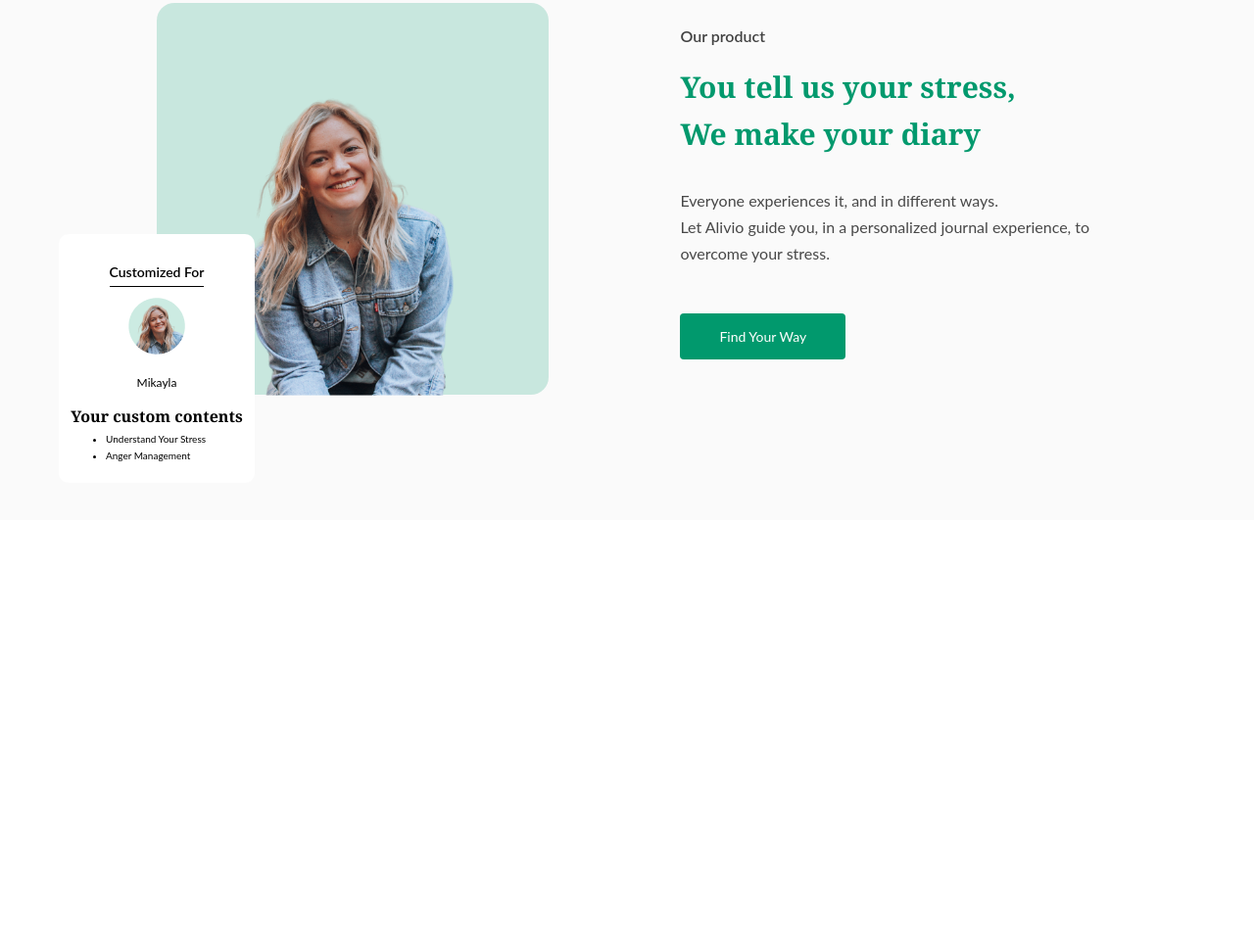
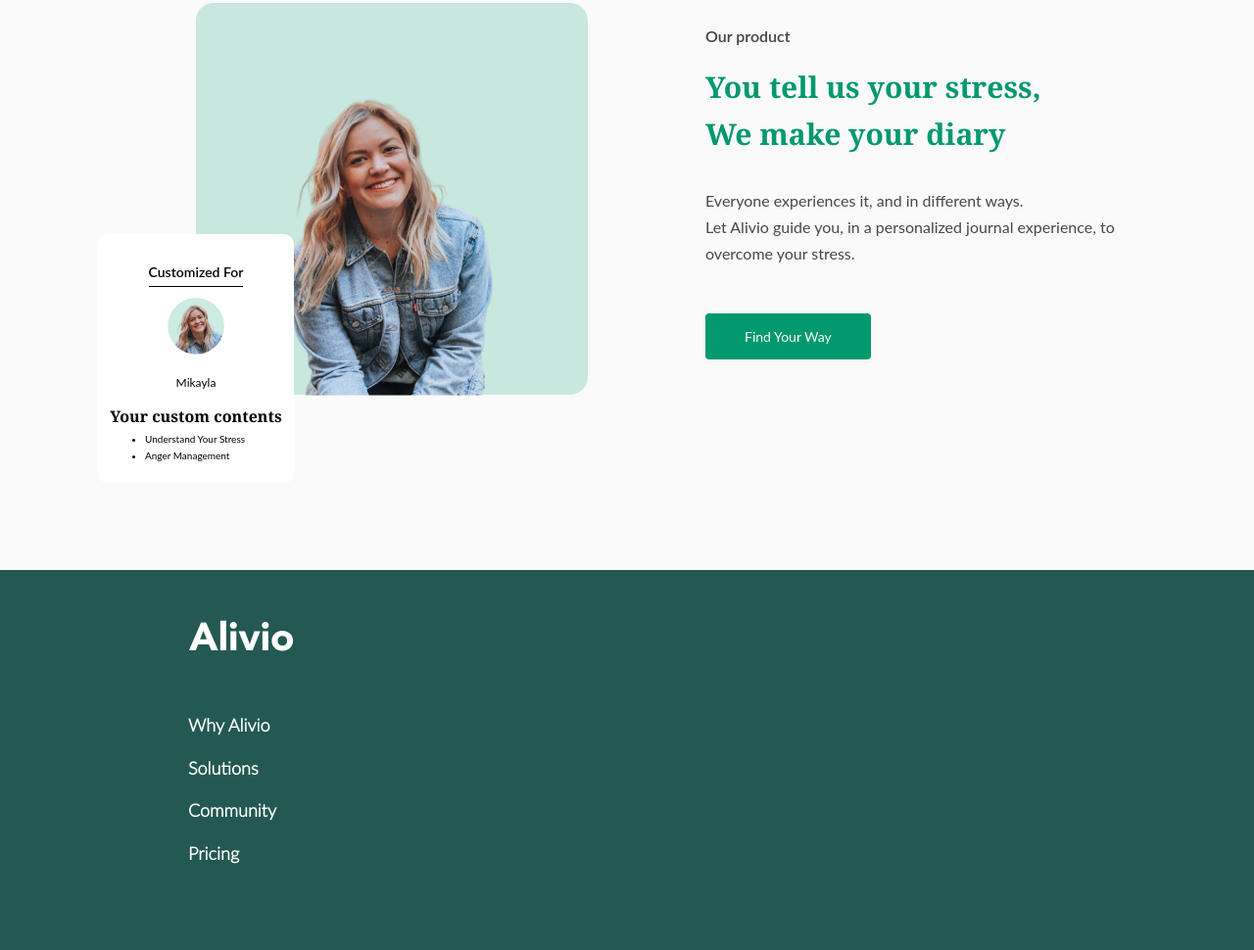
Before and after one commit to Ramramramzes/my_portfolio, a plain HTML site: page Alivio/ index.html in a window 1280 px wide. Shown: the part 2633-3603 px from the top of the page at 98% size. Before the commit the page ends 3164 px from the top, so only its background shows below. Drawn offline with Linux system fonts and the light colour scheme; a web font is replaced by a local one.

Commit message:
Закончил Alivio

```diff
--- a/Alivio/ index.html
+++ b/Alivio/ index.html
@@ -120,5 +120,28 @@
             </div>
         </div>
     </div>
+    <div class="container">
+        <div class="footer">
+            <div class="footer-logo">
+                <a href="#" class="footer-logo__link">
+                    <img src="./img/Logo_white.png" alt="logo" class="footer-logo__img">
+                </a>
+            </div>
+            <ul class="footer-list">
+                <li class="footer-list__item">
+                    <a href="#" class="footer-list__item-link">Why Alivio</a>
+                </li>
+                <li class="footer-list__item">
+                    <a href="#" class="footer-list__item-link">Solutions</a>
+                </li>
+                <li class="footer-list__item">
+                    <a href="#" class="footer-list__item-link">Community</a>
+                </li>
+                <li class="footer-list__item">
+                    <a href="#" class="footer-list__item-link">Pricing</a>
+                </li>
+            </ul>
+        </div>
+    </div>
 </body>
 </html>
--- a/Alivio/style.css
+++ b/Alivio/style.css
@@ -638,14 +638,14 @@ a {
 
     .product-left {
         padding-top: 10%;
-        padding-bottom: 10%;
+        padding-bottom: 14%;
 
     }
 
     .product-left-card {
         width: 400px;
         height: 400px;
-        margin-left: 40%;
+        margin-left: 50%;
         background-color: rgba(1, 153, 109, 0.2);
         position: relative;
         border-radius: 18px;
@@ -721,7 +721,7 @@ a {
 
     .product-right {
         margin-top: 12%;
-        margin-left: 23%;
+        margin-left: 25%;
     }
 
     .product-right__name {
@@ -759,3 +759,45 @@ a {
         border-radius: 4px;
     }
 }
+
+/* FOOTER */
+.footer {
+    font-family: 'Lato-italic';
+    background-color: #245852;
+}
+
+.footer-logo {
+    margin-left: 15%;
+    padding-top: 5%;
+    padding-bottom: 3%;
+}
+
+.footer-list {
+    padding-bottom: 7%;
+}
+
+.footer-list__item-link {
+    font-weight: 600;
+    font-size: 25px;
+    color: #fff;
+    margin-left: 15%;
+}
+
+.footer-list__item:not(:last-child) {
+    padding-bottom: 3%;
+}
+
+@media(max-width:1280px) {
+    .footer-logo {
+        padding-top: 4%;
+        padding-bottom: 5%;
+    }
+
+    .footer-list__item-link {
+        font-size: 18px;
+    }
+
+    .footer-list__item:not(:last-child) {
+        padding-bottom: 2%;
+    }
+}
```
Also changed, not shown: Alivio/img/Logo_white.png (added), 2 other files.
